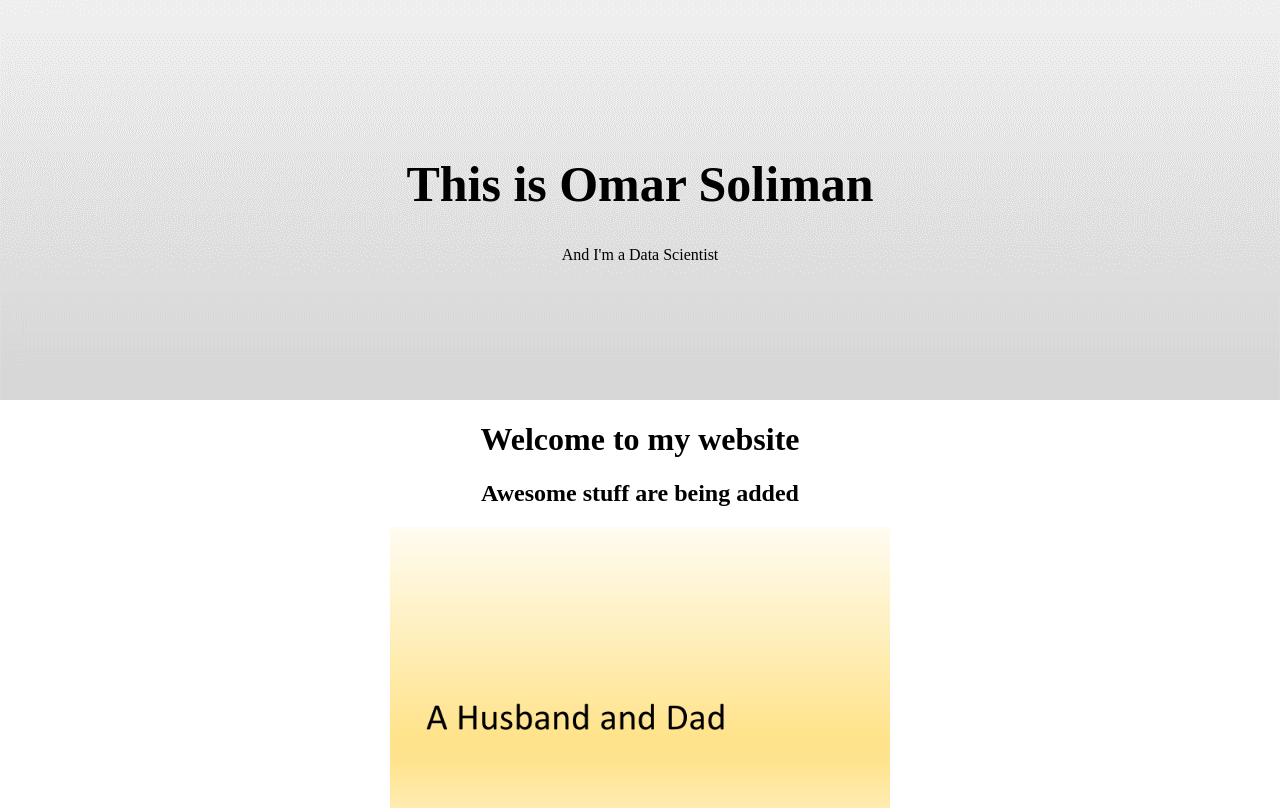
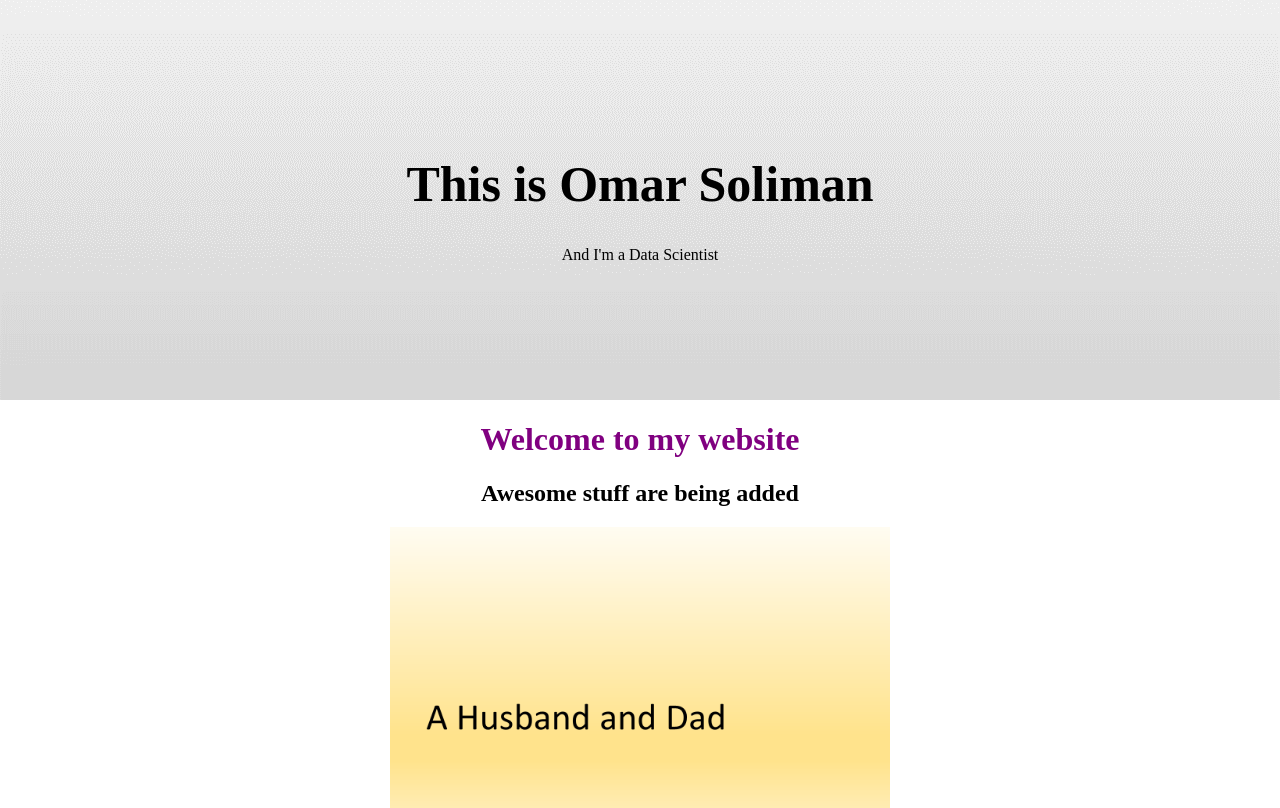
Before and after one commit to osoliman/osoliman.github.io, a plain HTML site: page index.html in a window 1280 px wide. Drawn offline with Linux system fonts and the light colour scheme.

Commit message:
Update index.html

```diff
--- a/index.html
+++ b/index.html
@@ -35,7 +35,9 @@ body, html {
     </div>
 </div>
 
-  <h1>Welcome to my website</h1>
+  <h1>
+    <font color="purple">Welcome to my website</font>
+    </h1>
 
   <h2>Awesome stuff are being added</h2>
 
```
